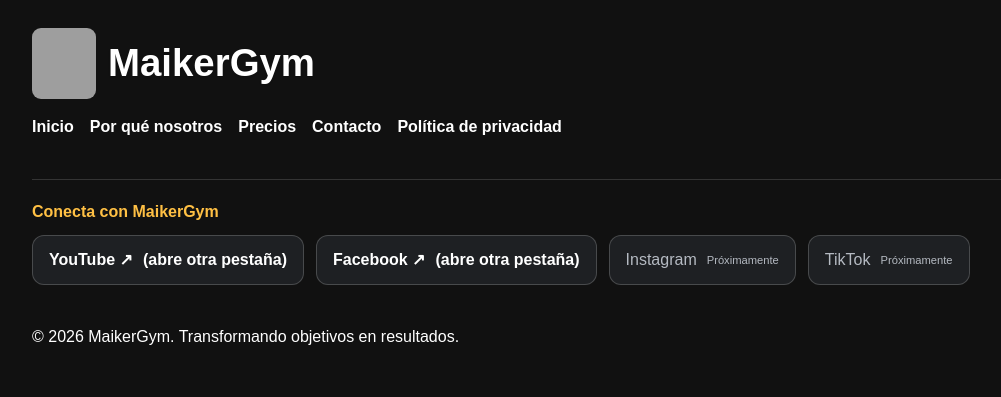
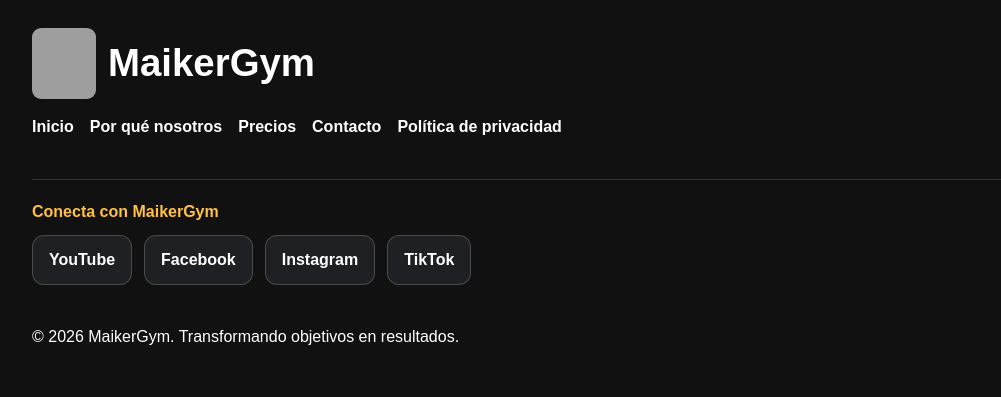
Before and after one commit to codexinfinity2025-blip/Maikergym, a Django app: page /amigos/ in a window 1280 px wide. Shown: the part 990-1387 px from the top of the page, without its empty margins (48-1049 px from the left). Run offline with Django 4.2, Linux system fonts and the light colour scheme; the visitor is signed in with stand-in values (Sample User, id 1); data comes from the database, SQL or seed files in the repository; data that the repository does not hold is empty; some libraries are stand-ins or nearby versions; grey boxes are pictures that could not be loaded.

Commit message:
Actualizar redes sociales y simplificar botones

```diff
--- a/gym_project/gym_app/templates/base.html
+++ b/gym_project/gym_app/templates/base.html
@@ -28,10 +28,10 @@
             <section class="mg-social" aria-label="Redes sociales">
                 <h2>Conecta con MaikerGym</h2>
                 <div class="mg-social-links">
-                    <a href="https://www.youtube.com/@Maikergym" target="_blank" rel="noopener noreferrer">YouTube ↗<span class="visually-hidden"> (abre otra pestaña)</span></a>
-                    <a href="https://www.facebook.com/profile.php?id=61594409905271" target="_blank" rel="noopener noreferrer">Facebook ↗<span class="visually-hidden"> (abre otra pestaña)</span></a>
-                    <span class="mg-social-pending">Instagram <small>Próximamente</small></span>
-                    <span class="mg-social-pending">TikTok <small>Próximamente</small></span>
+                    <a href="https://www.youtube.com/@Maikergym" target="_blank" rel="noopener noreferrer">YouTube</a>
+                    <a href="https://www.facebook.com/profile.php?id=61594409905271" target="_blank" rel="noopener noreferrer">Facebook</a>
+                    <a href="https://www.instagram.com/maikergym2025/" target="_blank" rel="noopener noreferrer">Instagram</a>
+                    <a href="https://www.tiktok.com/@maikergym2026" target="_blank" rel="noopener noreferrer">TikTok</a>
                 </div>
             </section>
             <p>© 2026 MaikerGym. Transformando objetivos en resultados.</p>
```
